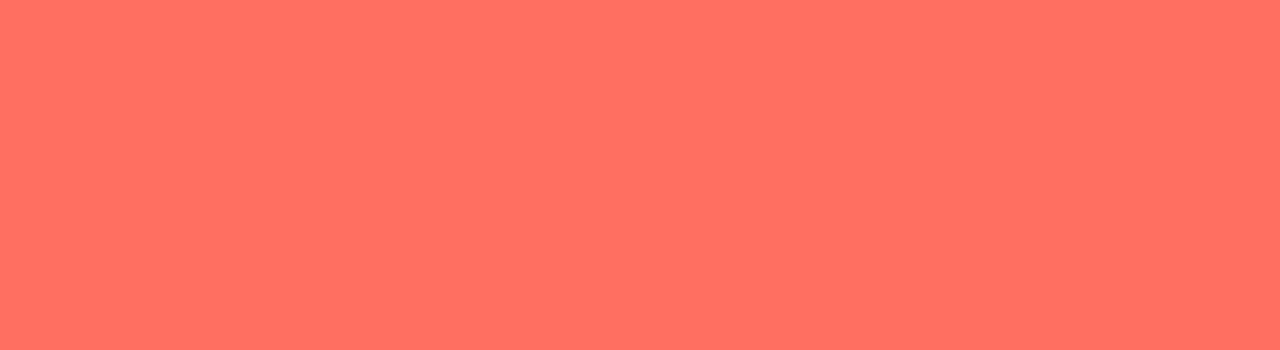
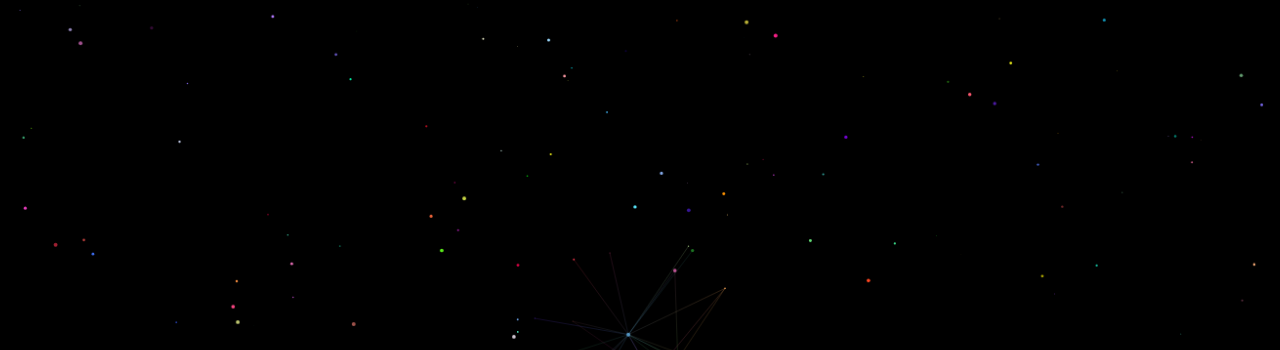
Before and after one commit to RimaOdolski/Get-to-know-me-, a plain HTML site: page index.html in a window 1280 px wide. Shown: the top 350 px of the page. Drawn offline with nearby package versions, Linux system fonts and the light colour scheme; files that its build step writes are made by us from their sources; animation ran at ten frames a second.

Commit message:
add canvas background js

```diff
--- a/index.html
+++ b/index.html
@@ -16,8 +16,8 @@
             <div class=" caption">
             <span class="border1">Rima Odolski</span>
             <br>
-            <h1 class="title">Web Developer &&
-                <span class="txt-rotate" data-period="2000" data-rotate='["Traveler.","Linguist.", "Mom."]'></span>
+            <h1 class="title">
+                <span class="txt-rotate" data-period="2000" data-rotate='["Technophile.","Developer.","Linguist.", "Mom."]'></span>
             </h1>
 
             <div class="social">
@@ -33,13 +33,16 @@
                         </a>
                     </button>
                     <button class="btn bg-transparent ">
-                        <a href="assets/RimaOdolski_Resume.pdf"target="_blank">
-                            <img class="socialicon" src="assets/resumetransparent.png">
+                        <a href="mailto:rima.odolski@gmail.com" target="_blank">
+                            <img class="socialicon" src="assets/email.png">
                         </a>
                     </button>
                 </div>
             </div>
         </div>
+        <div class="container-canvas">
+            <canvas id="#index_canvas" style="height:100%; width:100%"></canvas>
+    </div>
     </div>
     <script src="https://cdnjs.cloudflare.com/ajax/libs/animejs/2.0.2/anime.min.js"></script>
     <script src="script.js"></script>
--- a/script.js
+++ b/script.js
@@ -54,3 +54,196 @@ var TxtRotate = function(el, toRotate, period) {
     css.innerHTML = ".txt-rotate > .wrap { border-right: 0.08em solid #666 }";
     document.body.appendChild(css);
   };
+
+
+  /// canvas
+
+  $(document).ready(function() {
+    var interval = 70;
+    var nb_num = 250;
+    var radius_num = 60;
+
+    var agent = navigator.userAgent;
+    if(agent.search(/iPhone/) != -1 || agent.search(/iPod/) != -1){
+        interval = 3000;
+        nb_num = 50;
+        radius_num = window.innerWidth/3;
+    }else if(agent.search(/Android/) != -1){
+        interval = 100;
+        nb_num = 50;
+        radius_num = window.innerWidth/3;
+    }else if(agent.search(/iPad/) != -1){
+        interval = 100;
+        nb_num = 60;
+        radius_num = window.innerWidth/3;
+    }
+
+    var canvas = $("canvas")[0];
+
+
+    if ( ! canvas || ! canvas.getContext) {
+        return false;
+    }
+
+    canvas.width = window.innerWidth;
+    canvas.height = window.innerHeight;
+    canvas.style.display = 'block';
+
+    var ctx = canvas.getContext("2d");
+    ctx.lineWidth = 0.2;
+
+    // Generate a color
+    function Color(min) {
+      min = min || 0;
+      this.r = this.value(min);
+      this.g = this.value(min);
+      this.b = this.value(min);
+      this.style = "rgba("+ this.r +","+ this.g +","+ this.b +",1)";
+      //this.style = "rgba(233,72,152,1)";
+    }
+
+    Color.prototype = {
+      value: function(min) {
+        return Math.floor(Math.random()*255 + min);
+      }
+    }
+
+    function mixComponents(comp1, comp2, weight1, weight2) {
+      return (comp1*weight1 + comp2*weight2) / (weight1 + weight2);
+    }
+
+    function gradient(dot1, dot2, midColor) {
+      var grad = ctx.createLinearGradient(Math.floor(dot1.x), Math.floor(dot1.y), Math.floor(dot2.x), Math.floor(dot2.y));
+      grad.addColorStop(0, dot1.color.style);
+      grad.addColorStop(Math.floor(dot1.radius / (dot1.radius/dot2.radius)), midColor);
+      grad.addColorStop(1, dot2.color.style);
+      return grad;
+    }
+
+    function lineStyle(dot1, dot2) {
+      var r = mixComponents(dot1.color.r, dot2.color.r, dot1.radius, dot2.radius);
+      var g = mixComponents(dot1.color.g, dot2.color.g, dot1.radius, dot2.radius);
+      var b = mixComponents(dot1.color.b, dot2.color.b, dot1.radius, dot2.radius);
+      var midColor = 'rgba(' + Math.floor(r) + ',' + Math.floor(g) + ',' + Math.floor(b) + ', 0.8)';
+      r = g = b = null;
+      return gradient(dot1, dot2, midColor);
+    }
+
+    var connectArea = {
+      x: 50*canvas.width / 100,
+      y: 50*canvas.height / 100
+    };
+
+    var dots = {
+      nb: nb_num,
+      distMax: 100,
+      //connectAreaRadius: canvas.width/4,
+      connectAreaRadius: radius_num,
+      array: []
+    };
+
+    function Dot() {
+      this.x = Math.random() * canvas.width;
+      this.y = Math.random() * canvas.height;
+      this.vx = (Math.random() - 0.5)*1;
+      this.vy = (Math.random() - 0.5)*1;
+      this.radius = Math.random() * 2;
+      this.color = new Color();
+    }
+
+    Dot.prototype = {
+      draw: function() {
+        ctx.beginPath();
+        ctx.fillStyle = this.color.style;
+        ctx.arc(this.x, this.y, this.radius, 0, 2*Math.PI, false);
+        ctx.fill();
+      }
+    };
+
+    function moveDots() {
+      for (var i = 0; i < dots.nb; i++) {
+        var dot = dots.array[i];
+
+        if (dot.y < 0 || dot.y > canvas.height) {
+          dot.vy = - dot.vy;
+        } else if(dot.x < 0 || dot.x > canvas.width) {
+          dot.vx = - dot.vx;
+        }
+        dot.x += dot.vx;
+        dot.y += dot.vy;
+
+        dot = null;
+      }
+    }
+
+    function connectDots() {
+      for (var i = 0; i < dots.nb; i++) {
+        for (var j = 0; j < dots.nb; j++) {
+          if (i === j) continue;
+
+          var dot1 = dots.array[i];
+          var dot2 = dots.array[j];
+
+          var xDiff = dot1.x - dot2.x;
+          var yDiff = dot1.y - dot2.y;
+          var xCoreDiff = dot1.x - connectArea.x;
+          var yCoreDiff = dot1.y - connectArea.y;
+
+          if ( (xDiff < dots.distMax && xDiff > -dots.distMax)
+          && (yDiff < dots.distMax && yDiff > -dots.distMax)
+          && (xCoreDiff < dots.connectAreaRadius && xCoreDiff > -dots.connectAreaRadius)
+          && (yCoreDiff < dots.connectAreaRadius && yCoreDiff > -dots.connectAreaRadius) ) {
+            ctx.beginPath();
+            ctx.strokeStyle = lineStyle(dot1, dot2);
+            ctx.moveTo(dot1.x, dot1.y);
+            ctx.lineTo(dot2.x, dot2.y);
+            ctx.stroke();
+            ctx.closePath();
+          }
+
+          dot1 = null;
+          dot2 = null;
+          xDiff = null;
+          yDiff = null;
+          xCoreDiff = null;
+          yCoreDiff = null;
+        }
+      }
+    }
+
+    function createDots() {
+      for(i = 0; i < dots.nb; i++) {
+        dots.array.push(new Dot());
+      }
+    }
+
+    function drawDots() {
+      for(i = 0; i < dots.nb; i++) {
+        dot = dots.array[i];
+        dot.draw();
+      }
+    }
+
+    function animateDots() {
+      ctx.clearRect(0, 0, canvas.width, canvas.height);
+      moveDots();
+      connectDots();
+      drawDots();
+      requestAnimationFrame( animateDots );
+    }
+
+    $("canvas").on("mousemove mouseleave", function(e) {
+      if (e.type == "mousemove") {
+        connectArea.x = e.pageX;
+        connectArea.y = e.pageY;
+      }
+      if (e.type == "mouseleave") {
+        connectArea.x = 50*canvas.width / 100;
+        connectArea.y = 50*canvas.height / 100;
+      }
+    });
+
+    createDots();
+    animateDots();
+    // setInterval(animateDots, interval);
+});
--- a/style.css
+++ b/style.css
@@ -3,13 +3,13 @@ body, html {
     margin: 0;
     font: 400 15px/1.8;
     font-family: monospace;
-    background-color: #FF6F61;
+    background-color: black;
 
   }
 
   .bgimg-1 {
     min-height: 100%;
-    background-color: #FF6F61;
+    background-color: black;
   }
   .social {
     margin-top: 20px;
```
Also changed, not shown: assets/email.png (added).
